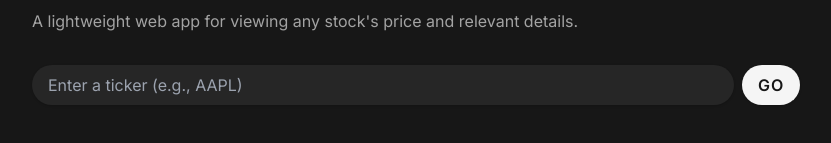
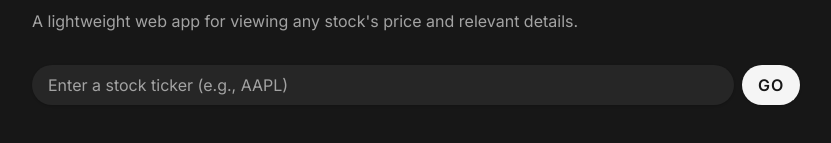
Before and after one commit to tommyxchow/stawks, a Next.js app: page / in a window 1280 px wide. Shown: the part 367-510 px from the top of the page, without its empty margins (224-1055 px from the left). Built offline with nearby package versions, Linux system fonts and the light colour scheme.

Commit message:
Tweak styles

```diff
--- a/components/AboutSection.tsx
+++ b/components/AboutSection.tsx
@@ -29,17 +29,18 @@ export default function AboutSection({ companyData }: AboutProps) {
 
   return (
     <div className='space-y-8'>
-      <p>{companyData.description}</p>
+      <p className='text-neutral-300'>{companyData.description}</p>
 
       <div className='grid grid-cols-2 sm:grid-cols-4 gap-y-8'>
         {companyStats.map(
           (statItem) =>
             statItem.stat && (
               <div key={statItem.stat} className='space-y-2'>
-                <h3 className='uppercase tracking-wider font-semibold text-sm'>
-                  {statItem.title}
-                </h3>
-                <p>{statItem.stat.toLocaleString()}</p>
+                <h3 className='font-semibold'>{statItem.title}</h3>
+
+                <p className='text-neutral-300'>
+                  {statItem.stat.toLocaleString()}
+                </p>
               </div>
             )
         )}
--- a/components/Input.tsx
+++ b/components/Input.tsx
@@ -4,7 +4,7 @@ export default function Input({ id, placeholder }: InputProps) {
   return (
     <input
       id={id}
-      className='px-4 py-2 rounded-full bg-neutral-800 w-full shadow'
+      className='px-4 py-2 rounded-full bg-neutral-800 w-full shadow placeholder:text-neutral-400'
       placeholder={placeholder}
       required
     ></input>
--- a/components/TickerForm.tsx
+++ b/components/TickerForm.tsx
@@ -14,7 +14,7 @@ export default function TickerForm() {
 
   return (
     <form className='flex items-center gap-2 w-full' onSubmit={handleSubmit}>
-      <Input id='ticker' placeholder='Enter a ticker (e.g., AAPL)' />
+      <Input id='ticker' placeholder='Enter a stock ticker (e.g., AAPL)' />
 
       <Button>Go</Button>
     </form>
```
